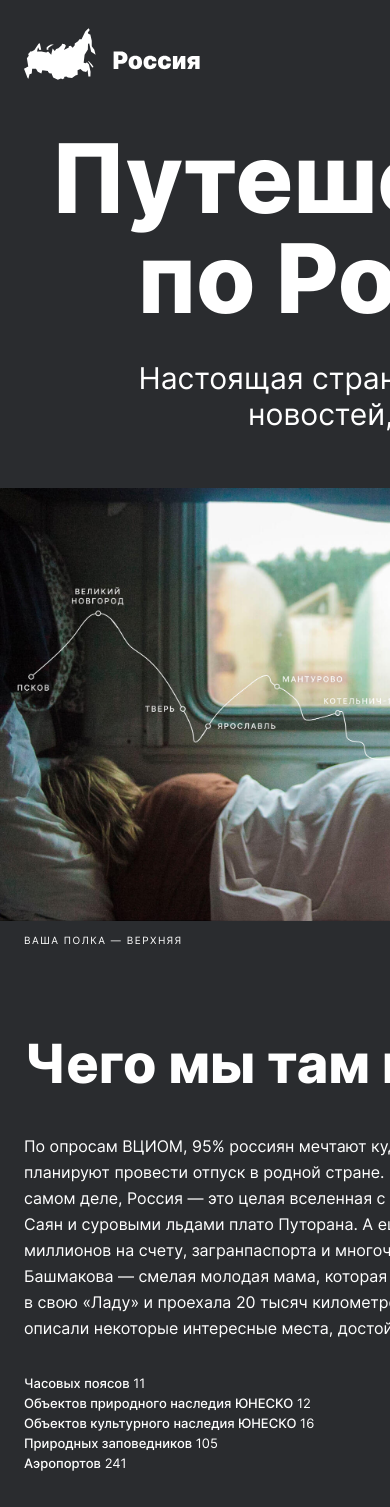
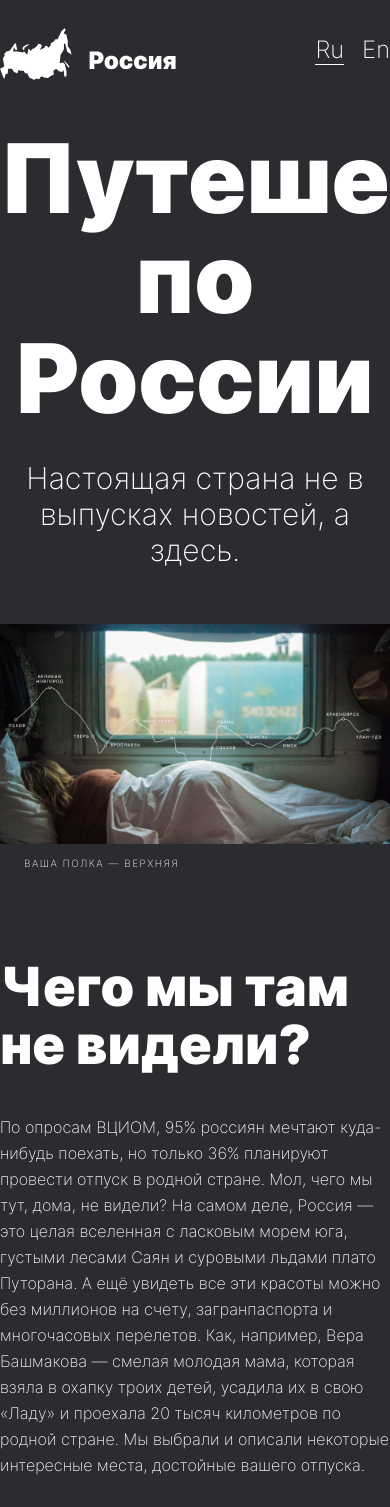
Before and after one commit to temaitzhanov/russian-travel, a plain HTML site: page index.html in a window 390 px wide. Shown: the top 1507 px of the page. Drawn offline with Linux system fonts and the light colour scheme.

Commit message:
Плюс изменений после второго ревью

```diff
--- a/blocks/cover/__overlay/cover__overlay.css
+++ b/blocks/cover/__overlay/cover__overlay.css
@@ -1,5 +1,5 @@
 .cover__overlay{
-  width: 1184px;
+  max-width: 1184px;
   height: 740px;
   display: flex;
   flex-direction: column;
--- a/blocks/cover/__subtitle/cover__subtitle.css
+++ b/blocks/cover/__subtitle/cover__subtitle.css
@@ -1,7 +1,7 @@
 .cover__subtitle{
   max-width: 360px;
   margin: 32px 0px 0px;
-  font-family:  Inter;
+  font-family: 'Inter', ‘Arial’, sans-serif;
   font-style: normal;
   font-weight: normal;
   font-size: 18px;
--- a/blocks/cover/__title/cover__title.css
+++ b/blocks/cover/__title/cover__title.css
@@ -2,7 +2,7 @@
   max-width: 560px;
   width: 100%;
   margin: 0;
-  font-family: Inter;
+  font-family: 'Inter', ‘Arial’, sans-serif;
   font-style: normal;
   font-weight: 900;
   font-size: 72px;
--- a/blocks/footer/__copyright/footer__copyright.css
+++ b/blocks/footer/__copyright/footer__copyright.css
@@ -2,7 +2,7 @@
   width: 200px;
   margin: 0;
   text-align: right;
-  font-family: Inter;
+  font-family: 'Inter', ‘Arial’, sans-serif;
   font-style: normal;
   font-size: 14px;
   color: #FFF;
--- a/blocks/footer/__menu/__link/footer__link.css
+++ b/blocks/footer/__menu/__link/footer__link.css
@@ -2,7 +2,7 @@
   width: 50px;
   margin-right: 18px;
   margin-bottom: 0;
-  font-family: Inter;
+  font-family: 'Inter', ‘Arial’, sans-serif;
   font-style: normal;
   font-size: 16px;
   line-height: 18px;
--- a/blocks/header/__link/header__link.css
+++ b/blocks/header/__link/header__link.css
@@ -1,5 +1,5 @@
 .header__link{
-font-family:  Inter;
+  font-family: 'Inter', ‘Arial’, sans-serif;
 font-style: normal;
 font-weight: normal;
 font-size: 24px;
--- a/blocks/intro/__text/intro__text.css
+++ b/blocks/intro/__text/intro__text.css
@@ -2,7 +2,7 @@
   max-width: 690px;
   margin-top: 40px;
   margin-bottom: 32px;
-  font-family:  Inter;
+  font-family: 'Inter', ‘Arial’, sans-serif;
   font-style: normal;
   font-weight: normal;
   font-size: 16px;
--- a/blocks/intro/__title/intro__title.css
+++ b/blocks/intro/__title/intro__title.css
@@ -1,7 +1,7 @@
 .intro__title{
   max-width: 690px;
   margin: 0;
-  font-family: Inter;
+  font-family: 'Inter', ‘Arial’, sans-serif;
   font-style: normal;
   font-weight: 900;
   font-size: 54px;
--- a/blocks/intro/intro.css
+++ b/blocks/intro/intro.css
@@ -5,26 +5,20 @@
 @import url(../intro/__span-accent/intro__span-accent.css);
 
 .intro{
-  max-width: 690px;
-  margin-top: 92px;
-  margin-left: 148px;
+  max-width: 984px;
+  margin: 92px auto 0;
 }
-@media screen and (max-width: 1024px){
-  .intro{
-    margin-left: 48px;
-  }
-}
+
 @media screen and (max-width: 768px){
   .intro{
     max-width: 720px;
     margin-left: 24px;
-    margin-top: 88px;
+    margin: 88px auto 0;
   }
 }
 @media screen and (max-width: 320px){
   .intro{
     max-width: 288px;
-    margin-top: 64px;
-    margin-left: 16px;
+    margin: 64px auto 0;
   }
 }
--- a/blocks/lead/__caption/lead__caption.css
+++ b/blocks/lead/__caption/lead__caption.css
@@ -4,7 +4,7 @@
   margin-top: 8px;
   margin-bottom: 0;
   margin-left: 0;
-  font-family: Inter;
+  font-family: 'Inter', ‘Arial’, sans-serif;
   font-style: normal;
   font-weight: normal;
   font-size: 10px;
--- a/blocks/lead/__image/lead__image.css
+++ b/blocks/lead/__image/lead__image.css
@@ -5,18 +5,21 @@
 @media screen and (max-width: 1024px){
   .lead__image{
     max-width: 928px;
+    width: 100%;
     margin-top: 56px;
   }
 }
 @media screen and (max-width: 768px){
   .lead__image{
     max-width: 768px;
+    width: 100%;
     margin-top: 56px;
   }
 }
 @media screen and (max-width: 320px){
   .lead__image{
     max-width: 320px;
+    width: 100%;
     margin-top: 40px;
   }
 }
--- a/blocks/lead/__subtitle/lead__subtitle.css
+++ b/blocks/lead/__subtitle/lead__subtitle.css
@@ -2,7 +2,7 @@
   max-width: 640px;
   margin: auto;
   margin-top: 35px;
-  font-family: Inter;
+  font-family: 'Inter', ‘Arial’, sans-serif;
   font-style: normal;
   font-weight: normal;
   font-size: 30px;
--- a/blocks/lead/__title/lead__title.css
+++ b/blocks/lead/__title/lead__title.css
@@ -1,7 +1,7 @@
 .lead__title{
   max-width: 720px;
   margin: auto;
-  font-family: Inter;
+  font-family: 'Inter', ‘Arial’, sans-serif;
   font-style: normal;
   font-weight: 900;
   font-size: 96px;
--- a/blocks/places/place/__link/place__link.css
+++ b/blocks/places/place/__link/place__link.css
@@ -1,5 +1,5 @@
 .place__link{
-  font-family: Inter;
+  font-family: 'Inter', ‘Arial’, sans-serif;
   font-style: normal;
   font-weight: normal;
   font-size: 18px;
--- a/blocks/places/place/__paragraph/place__paragraph.css
+++ b/blocks/places/place/__paragraph/place__paragraph.css
@@ -1,6 +1,6 @@
 .place__paragraph{
   max-width: 484px;
-  font-family: Inter;
+  font-family: 'Inter', ‘Arial’, sans-serif;
   font-style: normal;
   font-weight: normal;
   font-size: 18px;
--- a/blocks/places/place/__title/place__title.css
+++ b/blocks/places/place/__title/place__title.css
@@ -2,7 +2,7 @@
   max-width: 460px;
   width: 100%;
   margin: 0px 43px 60px 0px;
-  font-family: Inter;
+  font-family: 'Inter', ‘Arial’, sans-serif;
   font-style: normal;
   font-weight: 900;
   font-size: 72px;
--- a/blocks/places/place/__url-heading/place__url-heading.css
+++ b/blocks/places/place/__url-heading/place__url-heading.css
@@ -1,7 +1,7 @@
 .place__url-heading{
   max-width: 456px;
   margin: 0px 0px 12px;
-  font-family: Inter;
+  font-family: 'Inter', ‘Arial’, sans-serif;
   font-style: normal;
   font-weight: normal;
   font-size: 12px;
--- a/fonts/fonts.css
+++ b/fonts/fonts.css
@@ -19,12 +19,12 @@
   font-weight: normal;
 }
 @font-face{
-  src: url(./Inter-ExtraBold.woff);
-  font-family: 'Italic';
+  src: url(./Inter-Black.woff);
+  font-family: 'Inter';
   font-weight: 900;
 }
 @font-face{
-  src: url(./Inter-ExtraBold.woff2);
+  src: url(./Inter-Black.woff2);
   font-family: 'Inter';
   font-weight: 900;
 }
@@ -39,3 +39,13 @@
   font-family: 'Inter';
   font-weight: 700;
 }
+@font-face{
+  src: url(./Inter-ExtraLight.woff);
+  font-family: 'Inter';
+  font-style: normal;
+}
+@font-face{
+  src: url(./Inter-ExtraLight.woff2);
+  font-family: 'Inter';
+  font-style: normal;
+}
--- a/pages/index.css
+++ b/pages/index.css
@@ -8,23 +8,7 @@
 @import url(../fonts/fonts.css);
 @import url(../vendor/normalize.css);
 .root{
-  width: 1280px;
-  margin: auto;
+  margin: 0;
   background-color: #2A2C2F;
   text-rendering: optimizeLegibility;
 }
-@media screen and (max-width: 1024px){
-  .root{
-    max-width: 1024px;
-  }
-}
-@media screen and (max-width: 768px){
-  .root{
-    max-width: 768px;
-  }
-}
-@media screen and (max-width: 320px){
-  .root{
-    max-width: 320px;
-  }
-}
```
